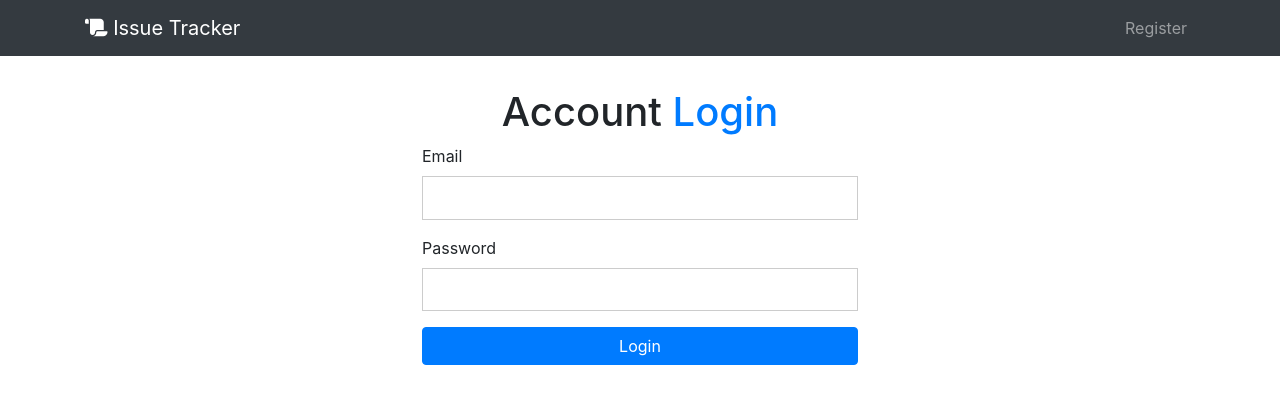
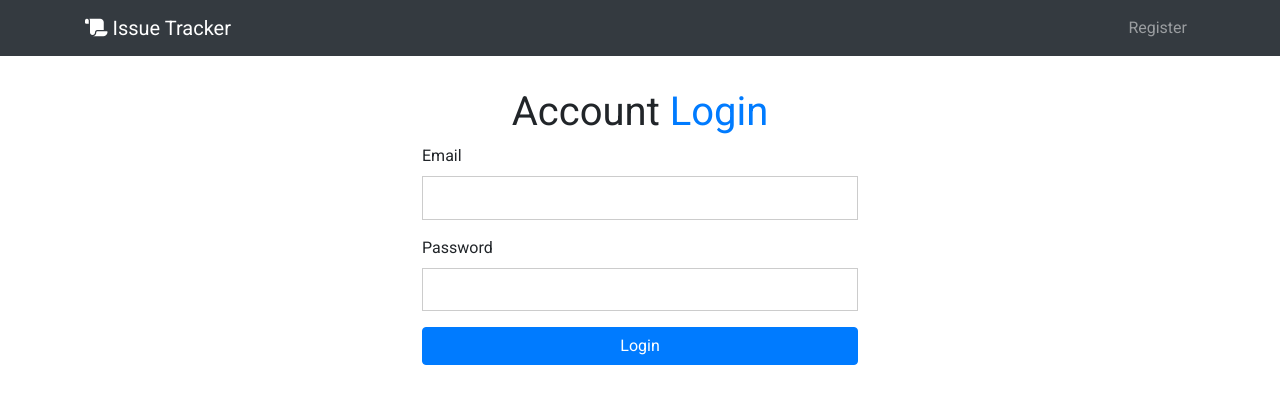
Before and after one commit to bschade18/bug-tracker, a React (Create React App) app in the folder client/: page / in a window 1280 px wide. Shown: the top 404 px of the page. Built offline with nearby package versions, Linux system fonts and the light colour scheme; no server answers.

Commit message:
added roboto font across app

```diff
--- a/client/public/index.html
+++ b/client/public/index.html
@@ -8,6 +8,10 @@
       href="https://stackpath.bootstrapcdn.com/bootstrap/4.1.1/css/bootstrap.min.css"
       integrity="sha384-WskhaSGFgHYWDcbwN70/dfYBj47jz9qbsMId/iRN3ewGhXQFZCSftd1LZCfmhktB"
       crossorigin="anonymous"
+    />
+    <link
+      href="https://fonts.googleapis.com/css2?family=Roboto&display=swap"
+      rel="stylesheet"
     />
     <!-- font awesome 'kit' -->
     <script
--- a/client/src/App.css
+++ b/client/src/App.css
@@ -1,3 +1,7 @@
+* {
+  font-family: 'Roboto', sans-serif;
+}
+
 /* Issues */
 #issue-search {
   width: 20vw;
```
